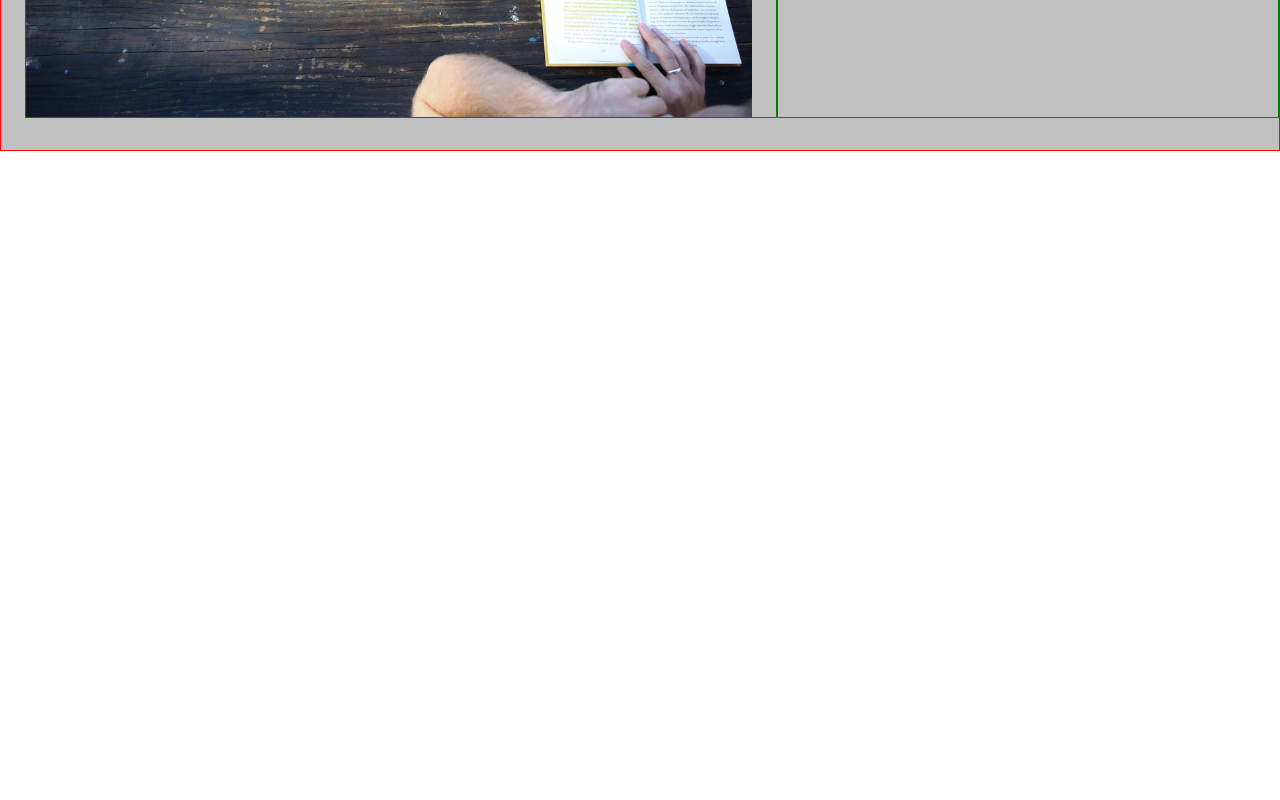
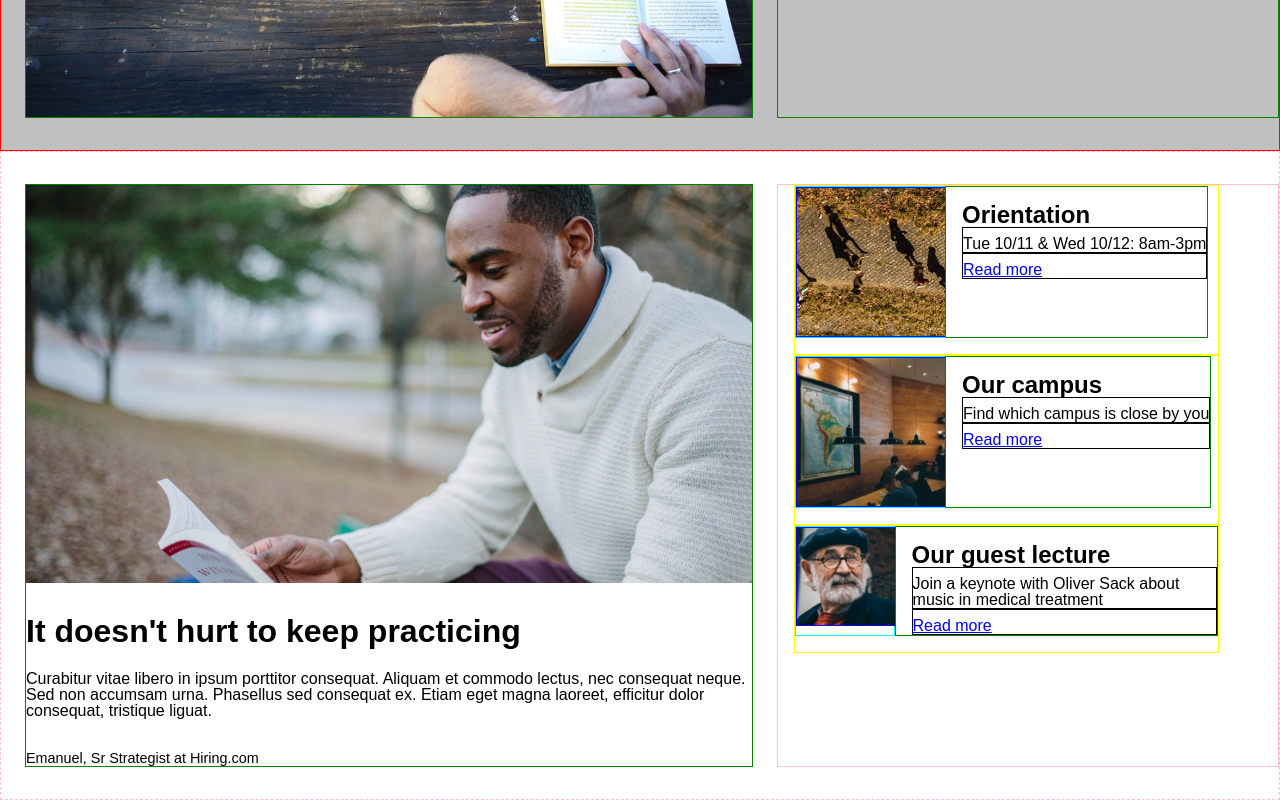
Before and after one commit to gopilla/Colmar, a plain HTML site: page index.html in a window 1280 px wide. Shown: the part 518-1318 px from the top of the page. Before the commit the page ends 800 px from the top, so only its background shows below. Drawn offline with Linux system fonts and the light colour scheme.

Commit message:
bug still remains with guest lecture photo

```diff
--- a/index.html
+++ b/index.html
@@ -29,6 +29,7 @@
     </header>
 
     <!--This is the Banner section-->
+
     <div class="banner">
       <div class="bigimage">
         <img src="./resources/images/banner.jpg" alt="">
@@ -43,9 +44,58 @@
         <div class="button">
         <span>Start here</span>
         </div>
+      </div>
+    </div>
 
 
+<!--Information Main section-->
+    <div class="information">
+      <div class="bigimage one">
+        <img src="./resources/images/information-main.jpg" alt="">
+        <h1>It doesn't hurt to keep practicing</h1>
+        <p>Curabitur vitae libero in ipsum porttitor consequat. Aliquam et commodo lectus, nec consequat neque. Sed non accumsam urna. Phasellus sed consequat ex. Etiam eget magna laoreet, efficitur dolor consequat, tristique liguat.</p>
+        <p class="Emanuel">Emanuel, Sr Strategist at Hiring.com</p>
+      </div>
+
+      <div class="practical">
+        <!--first info section - Orientation-->
+        <div class="info-section">
+          <div class="smallimage">
+            <img src="./resources/images/information-orientation.jpg" alt="">
+          </div>
+          <div class="info">
+            <span>Orientation</span>
+            <p>Tue 10/11 & Wed 10/12: 8am-3pm</p>
+            <a href="#"><p class="Read">Read more</p></a>
+          </div>
+        </div>
+        <!--second info section - Our campus-->
+        <div class="info-section">
+          <div class="smallimage">
+            <img src="./resources/images/information-campus.jpg" alt="">
+          </div>
+          <div class="info">
+            <span>Our campus</span>
+            <p>Find which campus is close by you</p>
+            <a href="#"><p class="Read">Read more</p></a>
+          </div>
+        </div>
+        <!--third info section - Guest Lecture-->
+
+        <div class="info-section">
+          <div class="smallimage">
+            <img src="./resources/images/information-guest-lecture.jpg" alt="">
+          </div>
+          <div class="info">
+            <span>Our guest lecture</span>
+            <p>Join a keynote with Oliver Sack about music in medical treatment</p>
+            <a href="#"><p class="Read">Read more</p></a>
+          </div>
+        </div>
+
+      </div>
     </div>
+
 
   </body>
 </html>
--- a/resources/css/style.css
+++ b/resources/css/style.css
@@ -43,7 +43,7 @@ body{
 
 .bigimage{
   width: 60%;
-  padding-right: 1.5rem;
+  margin-right: 1.5rem;
   border: 1px solid green;
 }
 .bigimage img{
@@ -86,3 +86,61 @@ body{
   color: white;
   border: 1px solid green;
 }
+
+.practical{
+  display: inline-block;
+  width: 40%;
+  padding-left: 1rem;
+  border: 1px solid pink;
+}
+.information{
+  display: flex;
+  padding: 2rem 0 2rem 1.5rem;
+  border: 1px dashed pink;
+}
+.info-section{
+  display: flex;
+  width: 423px;
+  padding: 0 0 1rem 0;
+  border: 1px solid yellow;
+
+
+}
+.smallimage{
+  width: 35%;
+  border: 1px solid aqua;
+
+
+
+}
+.smallimage img{
+  width: 100%;
+  height: auto;
+  display: block;
+  border: 1px solid blue;
+}
+.info{
+  display: inline-block;
+
+  padding: 1rem 0 0 1rem;
+  border: 1px solid green;
+}
+.info span{
+  font-weight: bold;
+  font-size: 1.5rem;
+}
+.info p{
+  padding-top: 0.5rem;
+  border: 1px solid black;
+}
+
+.one h1{
+  padding-top: 2rem;
+  padding-bottom: 1.5rem;
+  font-size: 2rem;
+  font-weight: bold;
+}
+.Emanuel{
+  padding-top: 2rem;
+  font-size: 0.9rem;
+}
```
Also changed, not shown: 2 other files.
